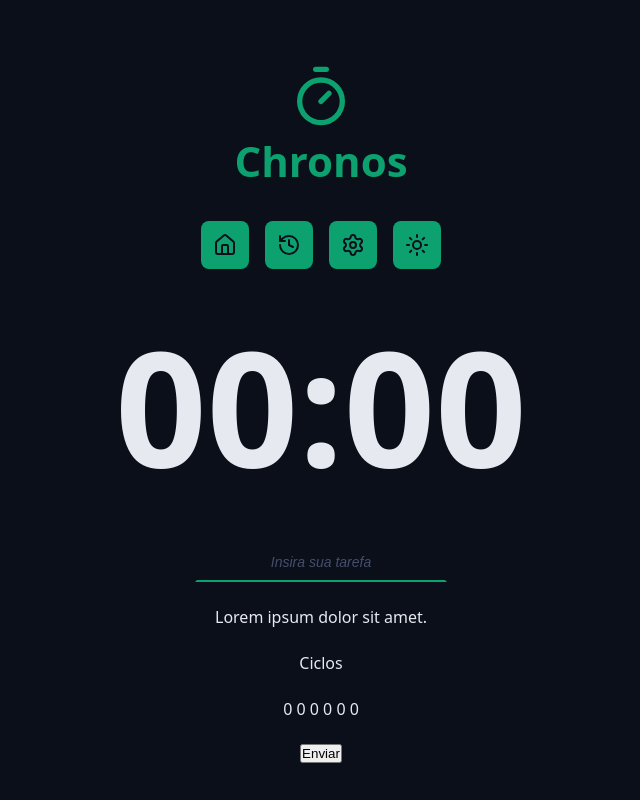
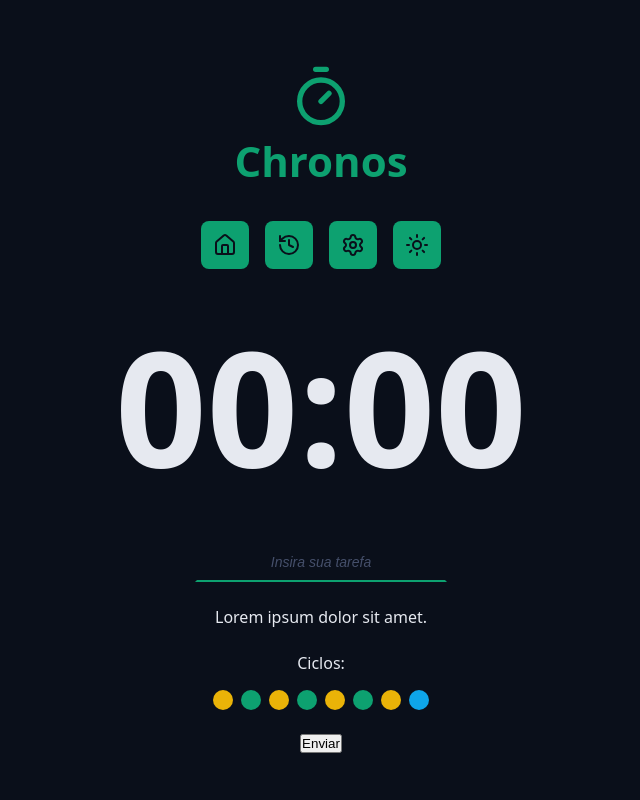
Before and after one commit to sidney-cardoso/pomoApp, a React (Vite) app: page / in a window 1280 px wide. Shown: the whole page, without its empty margins (319-959 px from the left). Built offline with nearby package versions, Linux system fonts and the light colour scheme.

Commit message:
Componente cycles com indicadores de ciclo

```diff
--- a/src/App.tsx
+++ b/src/App.tsx
@@ -6,6 +6,7 @@ import { Logo } from './components/Logo';
 import { Menu } from './components/Menu';
 import { CountDown } from './components/CountDown';
 import { Input } from './components/Input';
+import { Cycles } from './components/Cycles';
 
 export function App() {
 	return (
@@ -38,8 +39,7 @@ export function App() {
 					</div>
 
 					<div className='form-row'>
-						<p>Ciclos</p>
-						<p>0 0 0 0 0 0</p>
+						<Cycles />
 					</div>
 
 					<div className='form-row'>
--- /dev/null
+++ b/src/components/Cycles/index.tsx
@@ -0,0 +1,36 @@
+import styles from './styles.module.css';
+
+export function Cycles() {
+	return (
+		<div className={styles.cycles}>
+			<span>Ciclos:</span>
+
+			<div className={styles['cycle-dots']}>
+				<span
+					className={`${styles['cycle-dot']} ${styles['work-time']}`}
+				></span>
+				<span
+					className={`${styles['cycle-dot']} ${styles['short-break-time']}`}
+				></span>
+				<span
+					className={`${styles['cycle-dot']} ${styles['work-time']}`}
+				></span>
+				<span
+					className={`${styles['cycle-dot']} ${styles['short-break-time']}`}
+				></span>
+				<span
+					className={`${styles['cycle-dot']} ${styles['work-time']}`}
+				></span>
+				<span
+					className={`${styles['cycle-dot']} ${styles['short-break-time']}`}
+				></span>
+				<span
+					className={`${styles['cycle-dot']} ${styles['work-time']}`}
+				></span>
+				<span
+					className={`${styles['cycle-dot']} ${styles['long-break-time']}`}
+				></span>
+			</div>
+		</div>
+	);
+}
--- /dev/null
+++ b/src/components/Cycles/styles.module.css
@@ -0,0 +1,33 @@
+.cycles {
+	display: flex;
+	flex-direction: column;
+	align-items: center;
+	justify-content: center;
+	gap: 1.6rem;
+}
+
+.cycle-dots {
+	display: flex;
+
+	gap: 0.8rem;
+}
+.cycle-dot {
+	width: 2rem;
+	height: 2rem;
+
+	background-color: var(--primary);
+
+	border-radius: 50%;
+}
+
+.work-time {
+	background: var(--warning);
+}
+
+.short-break-time {
+	background: var(--primary);
+}
+
+.long-break-time {
+	background: var(--info);
+}
```
